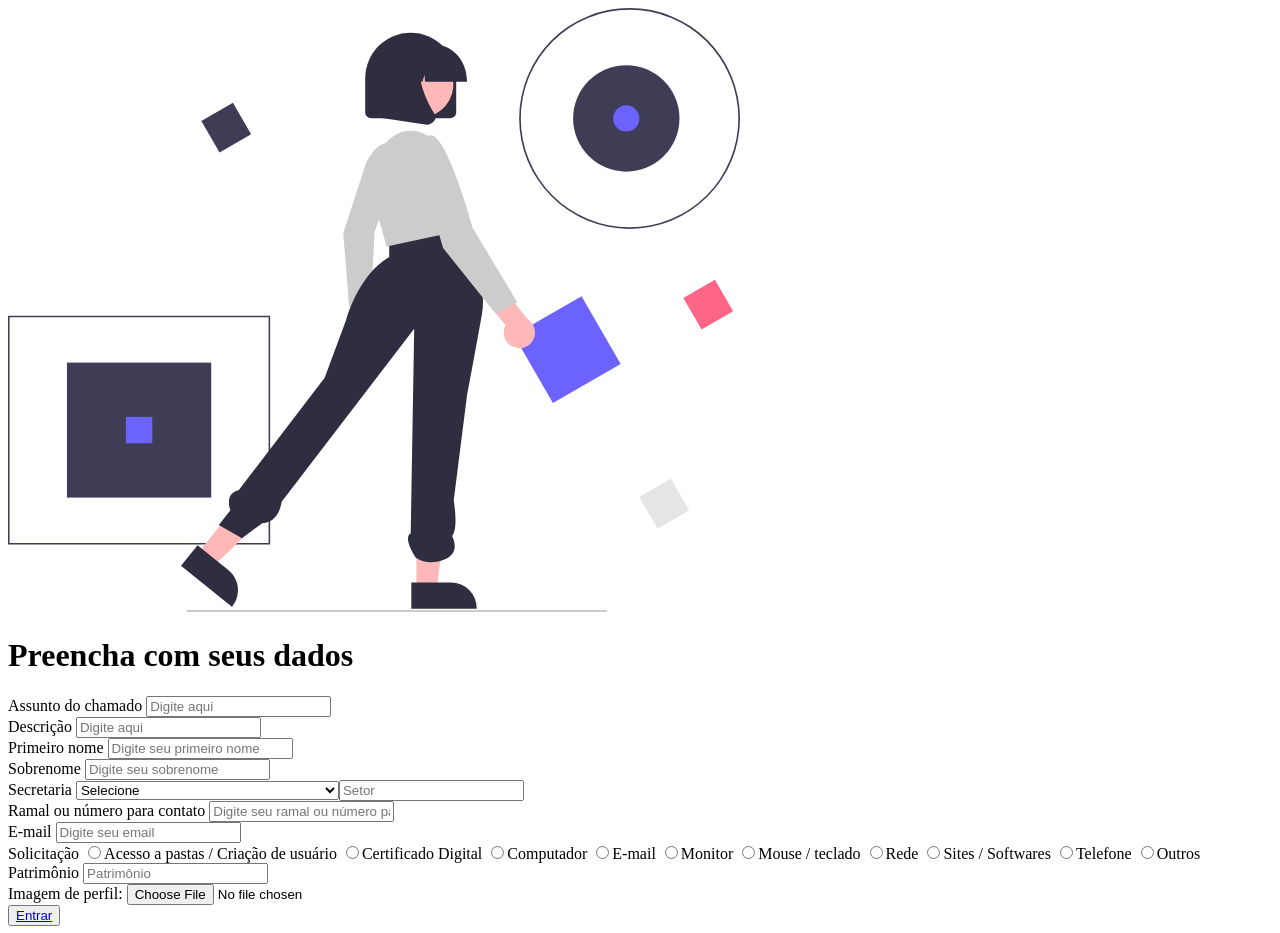
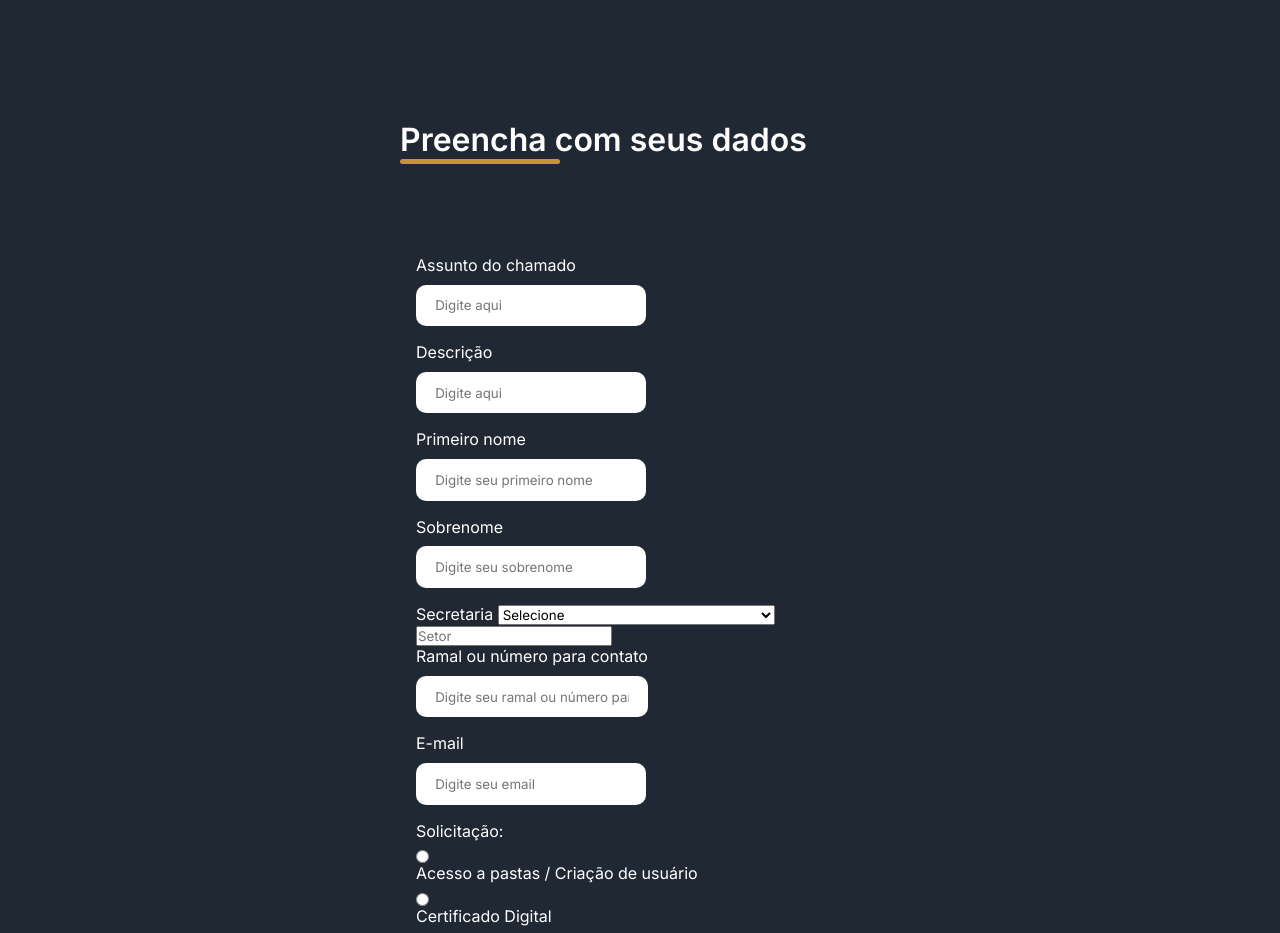
Before and after one commit to boidacarapreta/formulario-responsivo, a plain HTML site: page index..html in a window 1280 px wide. Shown: the top 933 px of the page. Drawn offline with Linux system fonts and the light colour scheme.

Commit message:
atualização 05

```diff
--- a/index..html
+++ b/index..html
@@ -13,7 +13,7 @@
 <body>
     <div class="container">
         <div class="form-image">
-            <img src="img/menininha.svg">
+            <img src="img/programador.svg">
         </div>
         <div class="form">
             <form action="#">
@@ -29,8 +29,8 @@
                         <input id="text" type="text" name="text" placeholder="Digite aqui" required>
                     </div>
                     <div class="input-box">
-                        <label for="text">Descrição</label>
-                        <input id="text" type="text" name="text" placeholder="Digite aqui" required>
+                        <label for="textarea">Descrição</label>
+                        <input id="textarea" type="text" name="textarea" placeholder="Digite aqui" required>
                     </div>
                     <div class="input-box">
                         <label for="firstname">Primeiro nome</label>
@@ -65,6 +65,7 @@
                     <option>Segurança</option>
                     <option>SUSP</option>
                     </div>
+                    <br>
                     <div class="input-box">
                         <label for="text">Setor</label>
                         <input id="text" type="text" name="text" placeholder="Setor" required>
@@ -77,8 +78,8 @@
                         <label for="email">E-mail</label>
                         <input id="email" type="email" name="email" placeholder="Digite seu email" required>
                     </div>
-                    <div id="check">
-                    <label for="Solicitacao">Solicitação</label>
+                    <div class="solicitacao-input">
+                    <label for="Solicitacao">Solicitação:</label>
                     <label>
                     <input type="radio" name="solicitacao" value="Acesso a pastas / Criação de usuário">Acesso a pastas / Criação de usuário
                     </label>
@@ -117,7 +118,7 @@
                     <div class="campo">
                     <form action="processa_imagem_perfil.php" method="post" enctype="multipart/form-data">
                     <label>Imagem de perfil: <input type="file" name="image"></label>
-                    <div><button><a href="#">Entrar</a></button></div>
+                    <div class="continue-button"><button><a href="#">Enviar chamado</a></button></div>
 
 
 
--- a/style.css
+++ b/style.css
@@ -0,0 +1,193 @@
+@import url('https://fonts.googleapis.com/css2?family=Inter:wght@100;200;300;400;500;600&display=swap');
+
+* {
+    padding: 0;
+    margin: 0;
+    box-sizing: border-box;
+    font-family: 'Inter', sans-serif;
+}
+
+body {
+    width: 100%;
+    height: 100vh;
+    display: flex;
+    justify-content: center;
+    align-items: center;
+    background: #1f2833;
+}
+
+.container {
+    width: 85%;
+    height: 90vh;
+    display: flex;
+    box-shadow: 5px 5px 10px rgba(0, 0, 0, 0);
+}
+
+.form-image {
+    width: 50%;
+    display: flex;
+    justify-content: center;
+    align-items: center;
+    background-color: #1f2833;
+    padding: 1rem;
+}
+
+.form-image img {
+    width: 25rem;
+}
+
+.form {
+    width: 100%;
+    display: flex;
+    justify-content: space-between;
+    align-items: column;
+    flex-direction: center;
+    background-color: #1f2833;
+    padding: 5rem;
+}
+
+.form-header {
+    margin-bottom: 5rem;
+    display: flex;
+    justify-content: space-between;
+}
+
+.title {
+    color: #fff;
+    display: flex;
+    justify-content: center;
+    align-items: center;
+}
+
+.form-header h1::after {
+    content: ' ';
+    display: block;
+    width: 10rem;
+    height: 0.3rem;
+    background-color: #c69532;
+    margin: 0 auto;
+    position: absolute;
+    border-radius: 10px;
+}
+
+.input-group {
+    display: flex;
+    flex-wrap: wrap;
+    justify-content: space-between;
+    padding: 1rem;
+}
+
+.input-box {
+    display: flex;
+    flex-direction: column;
+    margin-bottom: 0.4rem;
+    background-color: #1f2833;
+}
+
+.input-box input {
+    margin: 0.6rem 0;
+    padding: 0.8rem 1.2rem;
+    border: none;
+    border-radius: 10px;
+    box-shadow: #000000;
+}
+
+.input-box input:hover {
+    background-color: #161c24;
+}
+
+.input-box input:focus-visible {
+    outline: 1px solid #c69532;
+}
+
+.campo {
+    font-size: 1rem;
+    font-weight: 400;
+    color: #fff;
+}
+
+.solicitacao-input {
+    font-size: 1rem;
+    font-weight: 400;
+    color: #fff;
+    border-radius: 5px;
+}
+
+.solicitacao-input input {
+    margin-right: 0.35rem;
+    display: flex;
+    justify-content: space-around;
+    margin-top: 0.62rem;
+    padding: 0 0.5rem;
+}
+
+.solicitacao-input label{
+    font-size: 1rem;
+    font-weight: 400;
+    color: #fff;
+}
+
+.input-box label {
+    font-size: 1rem;
+    font-weight: 400;
+    color: #fff;
+}
+
+.continue-button {
+    display: flex;
+    align-items: center;
+}
+
+.continue-button button {
+    border: none;
+    background-color: #161c24;
+    padding: 0.4 1rem;
+    border-radius: 5px;
+    cursor: pointer;
+}
+
+.continue-button button a {
+    text-decoration: none;
+    font-size: 0.95rem;
+    font-weight: 400;
+    color: #c69532;
+}
+
+.continue-button button:hover {
+    background-color: #1c242e;
+}
+
+@media screen and (max-width: 1330px) {
+    .form-image {
+        display: none;
+    }
+    .container {
+        width: 50%;
+    }
+    .form {
+        width: 100%
+    }
+}
+
+@media screen and (max-width: 1064px) {
+    .container {
+        width: 90%;
+        height: auto;
+    }
+
+    .input-group {
+        flex-direction: column;
+        overflow-y: scroll;
+        flex-wrap: nowrap;
+        max-height: 10rem;
+        padding-right: 5rem;
+    }
+
+    .solicitacao-inputs {
+        margin-top: 2rem;
+    }
+
+    .solicitacao-input {
+        flex-direction: column;
+    }
+}
```
